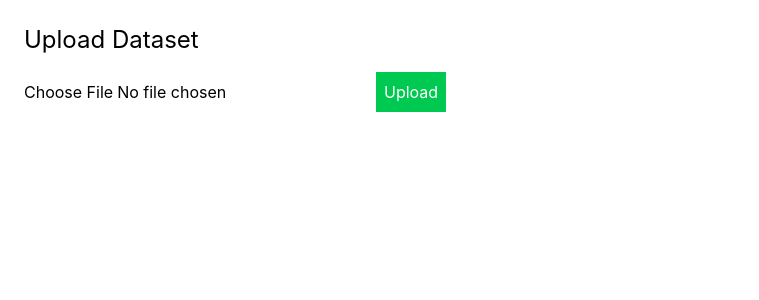
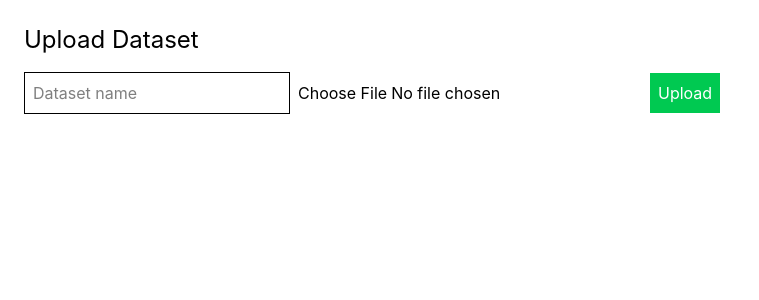
Before and after one commit to Petermagaga/bizinsightengine, a React (Vite) app in the folder ai-dashboard/: page /upload in a window 1280 px wide. Shown: the top 300 px of the page, without its empty margins (0-759 px from the left). Built offline with nearby package versions, Linux system fonts and the light colour scheme.

Commit message:
component,service

```diff
--- a/ai-dashboard/src/pages/Upload.jsx
+++ b/ai-dashboard/src/pages/Upload.jsx
@@ -3,22 +3,49 @@ import api from "../services/api";
 
 export default function Upload() {
   const [file, setFile] = useState(null);
+  const [name, setName] = useState("");
   const [datasetId, setDatasetId] = useState(null);
 
   const handleUpload = async () => {
-    const formData = new FormData();
-    formData.append("file", file);
+    try {
+      const formData = new FormData();
 
-    const res = await api.post("/data/upload/", formData);
+      formData.append("name", name);
+      formData.append("file", file);
 
-    setDatasetId(res.data.dataset_id);
+      const res = await api.post(
+        "/data/upload/",
+        formData,
+        {
+          headers: {
+            "Content-Type": "multipart/form-data",
+          },
+        }
+      );
+
+      setDatasetId(res.data.dataset_id);
+
+    } catch (err) {
+      console.log(err.response?.data);
+    }
   };
 
   return (
     <div className="p-6">
       <h1 className="text-2xl mb-4">Upload Dataset</h1>
 
-      <input type="file" onChange={(e) => setFile(e.target.files[0])} />
+      <input
+        type="text"
+        placeholder="Dataset name"
+        value={name}
+        onChange={(e) => setName(e.target.value)}
+        className="border p-2 mr-2"
+      />
+
+      <input
+        type="file"
+        onChange={(e) => setFile(e.target.files[0])}
+      />
 
       <button
         onClick={handleUpload}
```
Also changed, not shown: 1 other file (tests, documents, lock files or other folders).
